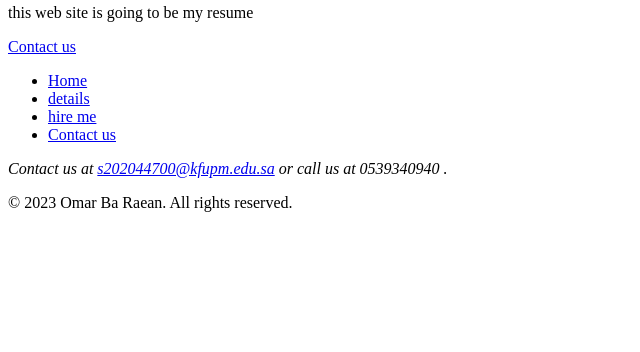
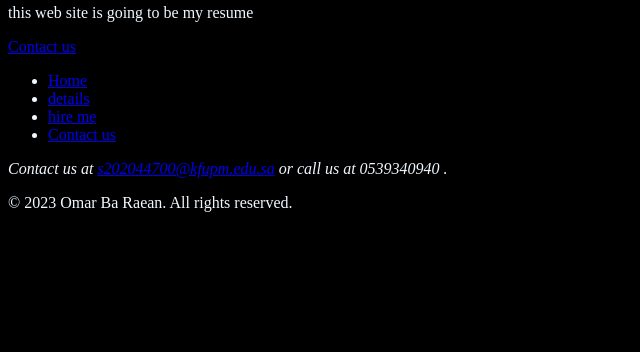
Before and after one commit to OmarBaRaean/-swe-363-231--03-, a plain HTML site: page html1/exercis1.html in a window 1280 px wide. Shown: the part 448-800 px from the top of the page, without its empty margins (0-640 px from the left). Drawn offline with Linux system fonts and the light colour scheme.

Commit message:
[css_1-exercise_1]

```diff
--- a/html1/exercis1.html
+++ b/html1/exercis1.html
@@ -1,6 +1,7 @@
 <!DOCTYPE html>
 <html lang="en">
 <head>
+  <link rel="stylesheet" href="dark_theme.css"/>
     <title>my first Web Page</title>
     <meta name="description" content="my resume ">
     <meta name="keywords" content="resume, omar, ba raean,kfupm">
```
Also changed, not shown: html1/dark_theme.css (renamed from dark.css).
